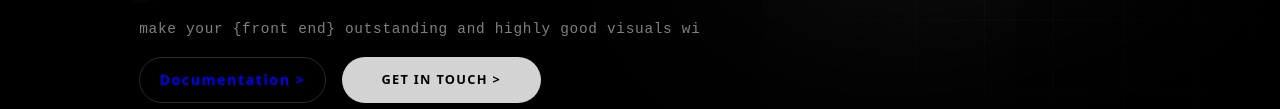
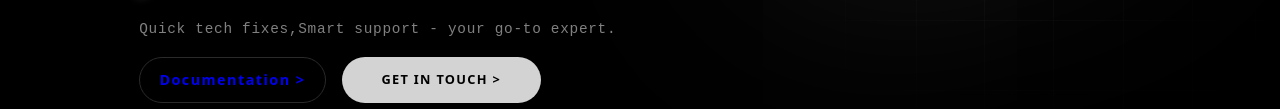
Before and after one commit to JaiSriramG/Portfolio, a plain HTML site: page index.html in a window 1280 px wide. Shown: the part 386-495 px from the top of the page. Drawn offline with Linux system fonts and the light colour scheme; some packages are replaced by stand-ins of ours; a script that the page names is missing.

Commit message:
Update index.html

```diff
--- a/index.html
+++ b/index.html
@@ -29,7 +29,7 @@
           </div>
           <h1>JAI SRIRAM.G</h1>
           <p class="description">
-            make your {front end} outstanding and highly good visuals with us
+            Quick tech fixes,Smart support - your go-to expert.
           </p>
           <div class="buttons">
             <a href="#" class="btn-get-started">Documentation &gt;</a>
```
